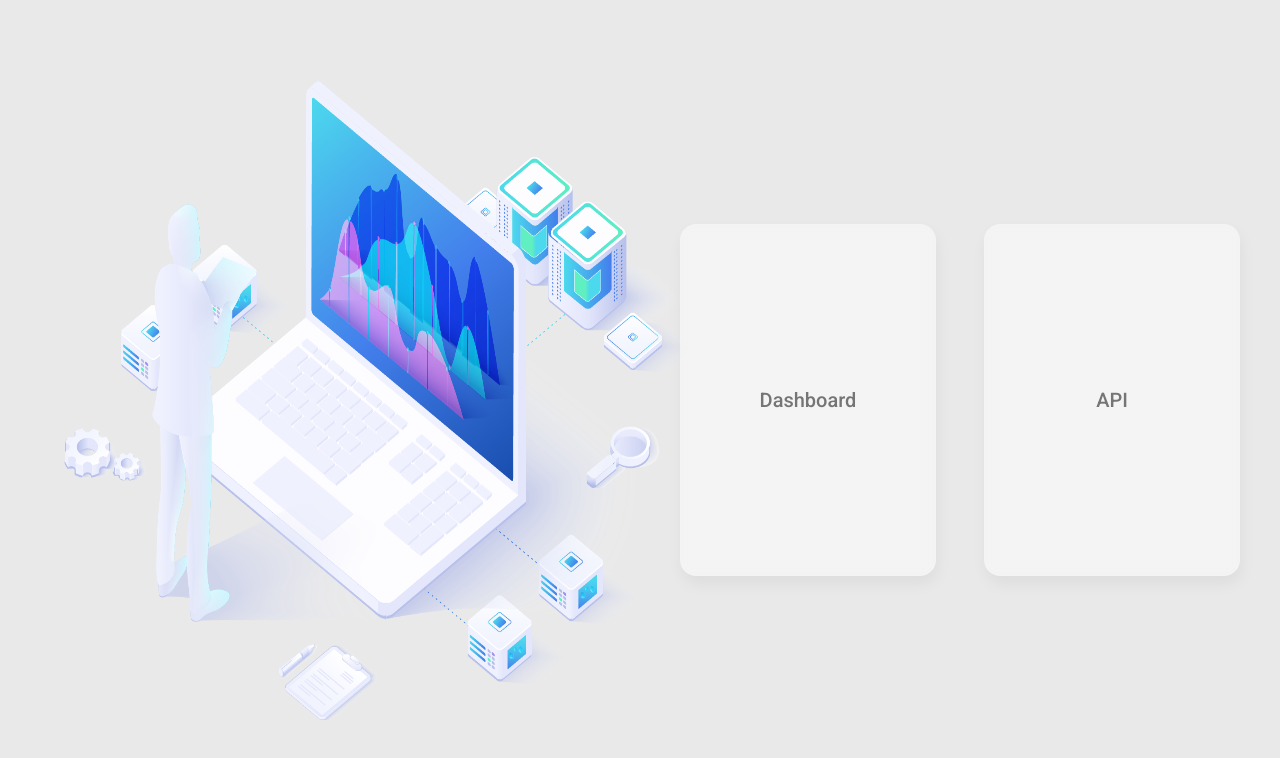
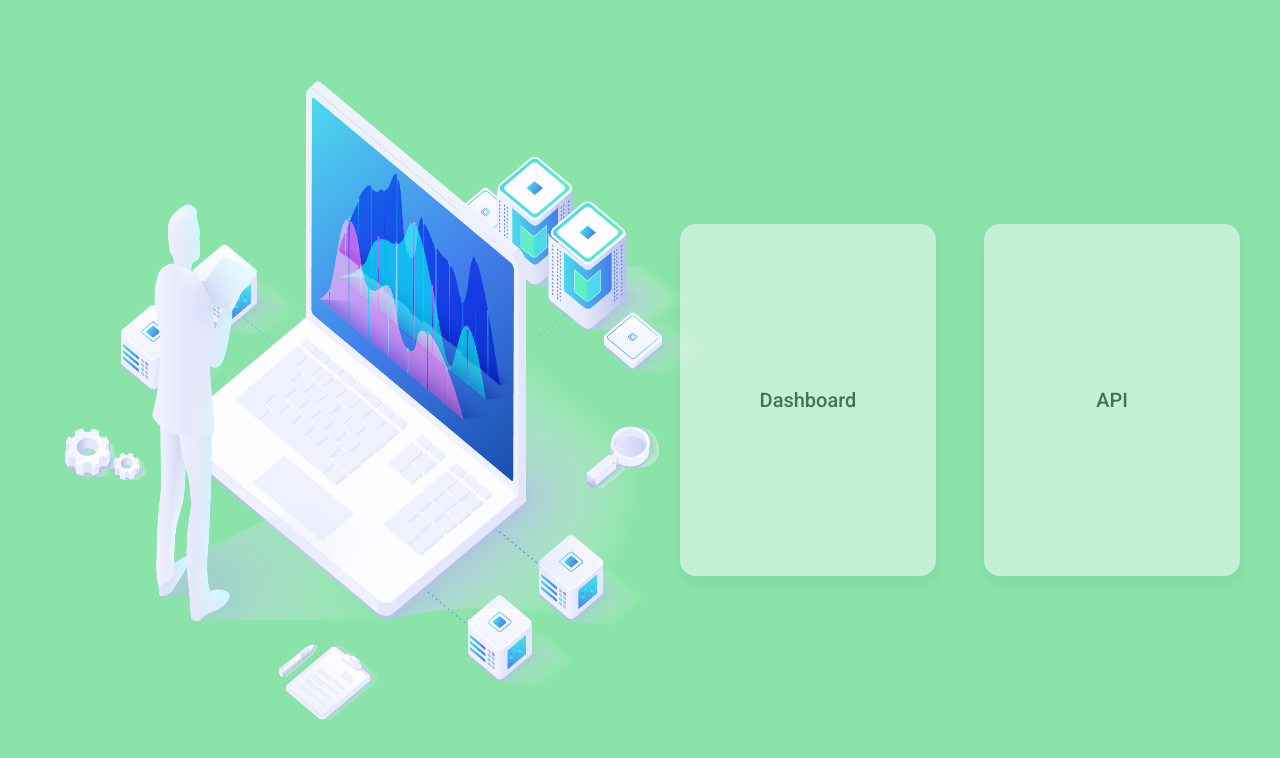
Before and after one commit to dnitecki/finfetch-ui, a React (Create React App) app: page / in a window 1280 px wide. Shown: the top 758 px of the page. Built offline with nearby package versions, Linux system fonts and the light colour scheme.

Commit message:
more more styles

```diff
--- a/src/pages/landingPage/LandingPage.jsx
+++ b/src/pages/landingPage/LandingPage.jsx
@@ -3,7 +3,7 @@ import "./LandingPage.scss";
 import { NavLink } from "react-router-dom";
 
 const changeBgDashboard = () => {
-  document.getElementById("landingPage").style.background = "#20124E";
+  document.getElementById("landingPage").style.background = "#5C4EB3";
   document.getElementById("landingPage-main").style.display = "none";
   document.getElementById("landingPage-api").style.display = "none";
   document.getElementById("landingPage-dashboard").style.display = "flex";
--- a/src/pages/landingPage/LandingPage.scss
+++ b/src/pages/landingPage/LandingPage.scss
@@ -1,5 +1,5 @@
 .landingPage {
-  background: #e9e9e9;
+  background: #8ae3a8;
   overflow: overlay;
   height: 100vh;
   width: 100vw;
```
Also changed, not shown: public/assets/api-image.png, public/assets/dashboard-image.png.
